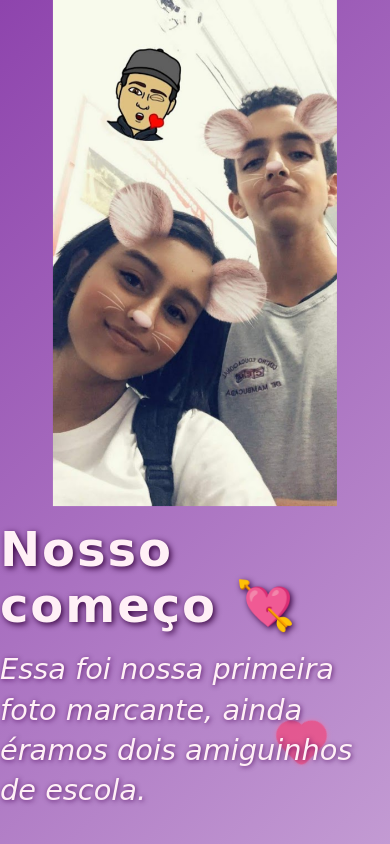
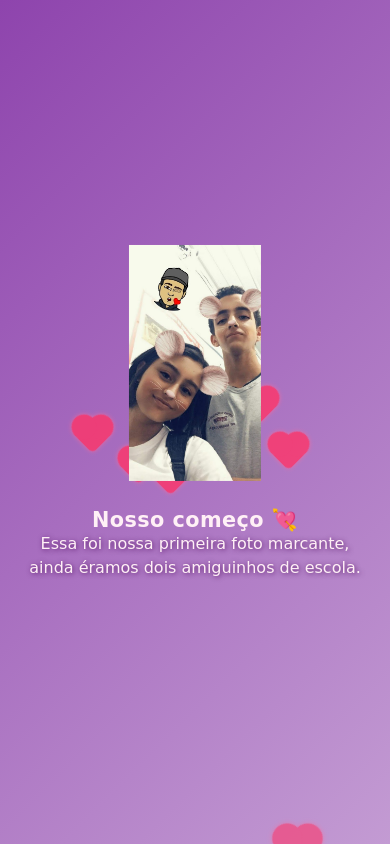
Before and after one commit to LMguel/Presente, a plain HTML site: page index.html in a window 390 px wide. Both pictures are taken after a click on the button "Abrir Presente". Drawn offline with Linux system fonts and the light colour scheme.

Commit message:
Update index.html

```diff
--- a/index.html
+++ b/index.html
@@ -13,9 +13,10 @@
     html, body {
       width: 100%;
       height: 100%;
-      font-family: 'Dancing Script', cursive, 'Segoe UI', sans-serif;
+      font-family: 'Segoe UI', Arial, sans-serif;
       background: #ffe6f0;
       color: #550033;
+      text-align: center;
       /* Permite rolagem vertical */
       overflow-x: hidden;
       overflow-y: auto;
@@ -137,15 +138,19 @@
       font-family: 'Dancing Script', cursive, 'Segoe UI', sans-serif;
       text-shadow: 1px 1px 5px #470056cc;
       user-select: none;
+      align-items: center;
+      justify-content: flex-start;
+      padding: 0 8px;
     }
     .slide {
       display: flex;
       flex-direction: column;
       align-items: center;
-      justify-content: center;
-      min-height: 60vh;
-      height: auto;
-      max-width: 900px;
+      justify-content: flex-start;
+      text-align: center;
+      padding: 24px 0 0 0;
+      width: 100%;
+      min-width: 0;
       margin: 0 auto 40px auto;
       position: relative;
       z-index: 1;
@@ -186,22 +191,26 @@
     }
 
     .slide h2 {
-      font-size: 3em;
-      margin-top: 15px;
-      font-weight: 900;
-      letter-spacing: 0.04em;
-      text-shadow: 2px 2px 6px #34003d;
-      user-select: none;
+      font-size: 2.2em;
+      font-weight: 700;
+      letter-spacing: 0.02em;
+      text-shadow: none;
+      margin-top: 18px;
+      text-align: center;
+      margin-left: auto;
+      margin-right: auto;
+      word-break: break-word;
     }
     .slide p {
-      margin-top: 15px;
-      font-size: 1.8em;
-      line-height: 1.4;
-      max-width: 750px;
-      font-style: italic;
-      user-select: text;
-      position: relative;
-      z-index: 3;
+      font-size: 1.1em;
+      line-height: 1.5;
+      max-width: 95vw;
+      padding: 0 8px;
+      font-style: normal;
+      text-align: center;
+      margin-left: auto;
+      margin-right: auto;
+      word-break: break-word;
     }
     .zona-clique {
       position: absolute;
@@ -225,6 +234,25 @@
       image-rendering: auto;
       object-fit: contain;
       /* Para imagens pixeladas, pode-se usar image-rendering: crisp-edges; */
+    }
+    @media (max-width: 600px) {
+      .slide {
+        padding: 12px 0 0 0;
+      }
+      .img-container {
+        min-height: 30vh;
+        max-height: 40vh;
+      }
+      .img-container img {
+        height: 28vh;
+        max-height: 35vh;
+      }
+      .slide h2 {
+        font-size: 1.3em;
+      }
+      .slide p {
+        font-size: 1em;
+      }
     }
   </style>
 </head>
```
